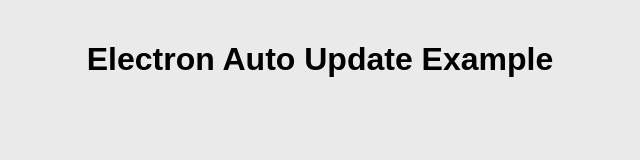
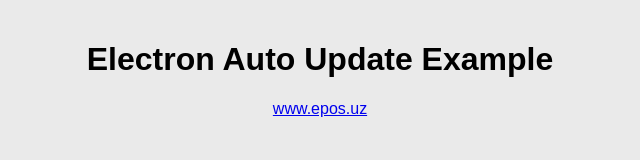
Before and after one commit to mirzaevoff/epos-app, an Electron app: page index.html in a window 800 px wide. Shown: the whole page, without its empty margins (80-720 px from the left). Drawn offline with Linux system fonts and the light colour scheme; no server answers.

Commit message:
update v1.0.1

```diff
--- a/index.html
+++ b/index.html
@@ -27,6 +27,9 @@
 </head>
 <body>
   <h1>Electron Auto Update Example</h1>
+  <p>
+    <a href="https://epos.uz" target="_blank">www.epos.uz</a>
+  </p>
   <p id="version"></p>
 
   <!-- Auto updater -->
--- a/package.json
+++ b/package.json
@@ -1,6 +1,6 @@
 {
   "name": "test-electron-app",
-  "version": "1.0.0",
+  "version": "1.0.1",
   "main": "main.js",
   "license": "MIT",
   "scripts": {
```
Also changed, not shown: 1 other file.
